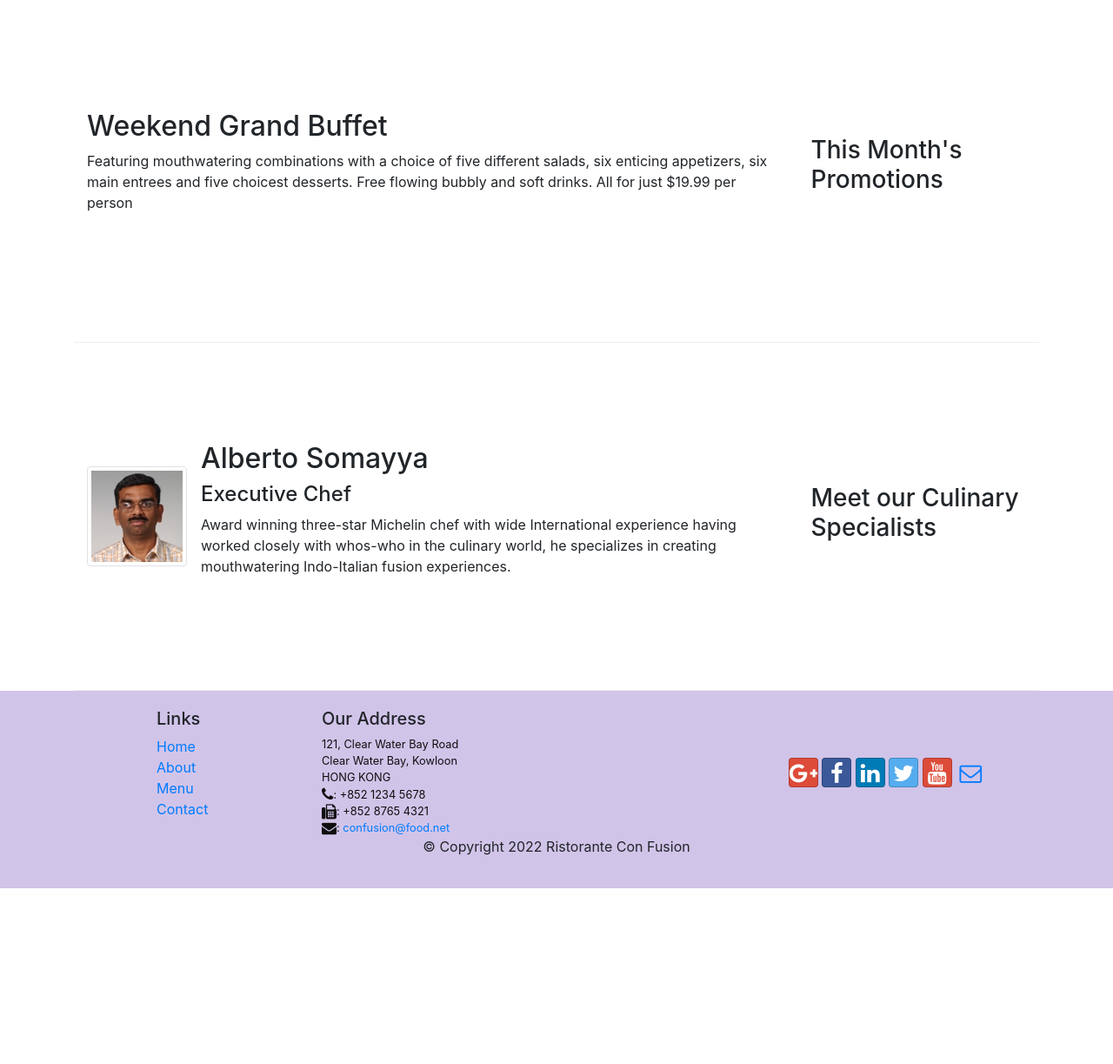
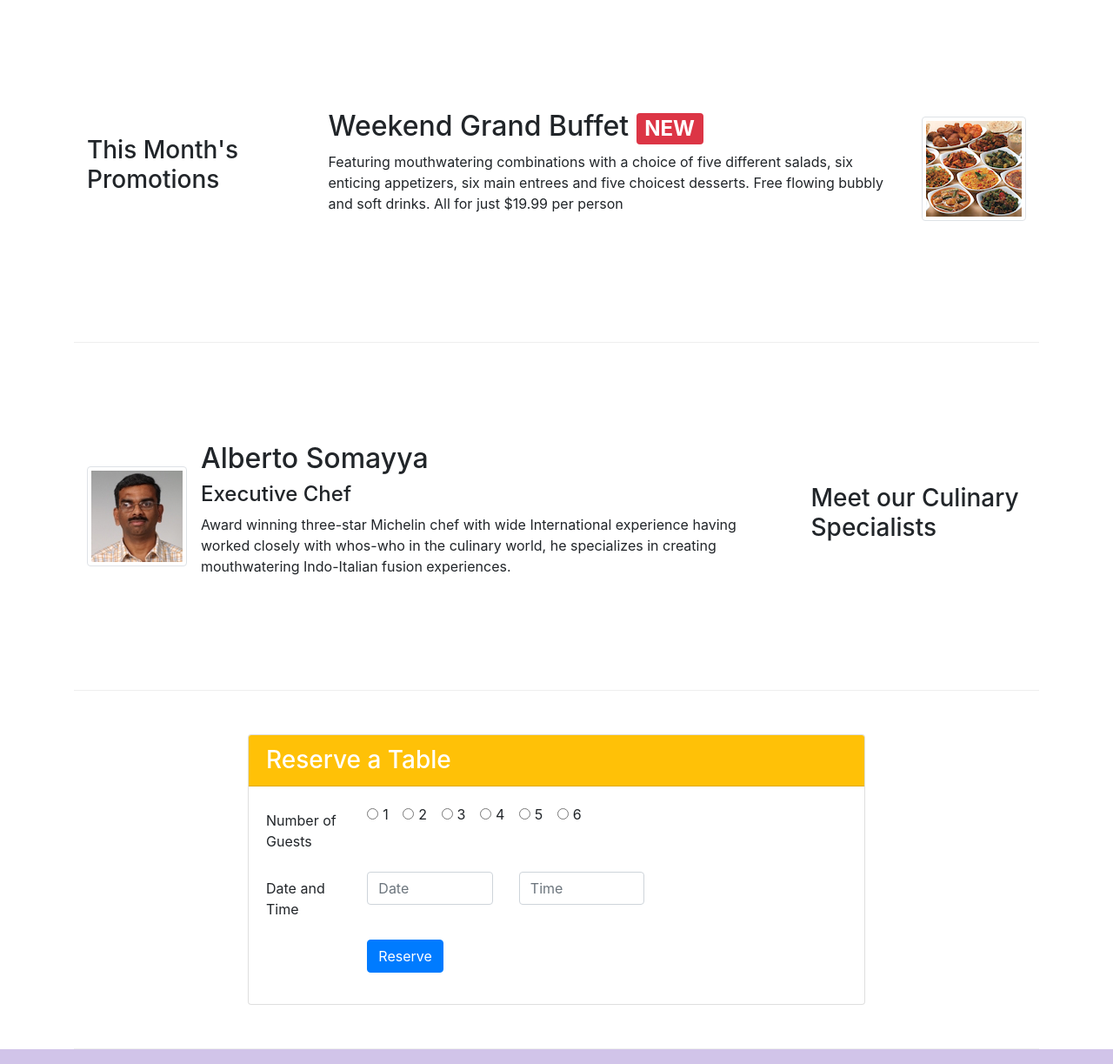
Before and after one commit to JessPergentino/confusion-bootstrapt, a website: page index.html in a window 1280 px wide. Shown: the part 740-1963 px from the top of the page at 87% size. Before the commit the page ends 1761 px from the top, so only its background shows below. Drawn offline with nearby package versions, Linux system fonts and the light colour scheme.

Commit message:
Assignment 2: Bootstrap CSS Components

```diff
--- a/index.html
+++ b/index.html
@@ -78,8 +78,11 @@
               your culinary senses!
             </p>
           </div>
-          <div class="col-12 col-sm align-self-center">
+          <div class="col-12 col-sm-3 align-self-center">
             <img src="img/logo.png" class="img-fluid" />
+          </div>
+          <div class="col-12 col-sm-3 align-self-center">
+            <a href="#reserve"><button type="button" class="btn btn-warning btn-sm btn-block">Reserve Table</button></a>
           </div>
         </div>
       </div>
@@ -100,7 +103,7 @@
             <div class="media-body">
               <h2 class="mt-0">
                 Uthappizza <span class="badge badge-danger">HOT</span
-                ><span class="badge badge-pill badge-secondary">$4.99</span>
+                > <span class="badge badge-pill badge-secondary">$4.99</span>
               </h2>
               <p class="d-none d-sm-block">
                 A unique combination of Indian Uthappam (pancake) and Italian
@@ -113,17 +116,26 @@
       </div>
 
       <div class="row row-content align-items-center">
-        <div class="col-12 col-sm-4 order-sm-last col-md-3">
+        <div class="col-12 col-sm-4 col-md-3">
           <h3>This Month's Promotions</h3>
         </div>
-        <div class="col col-sm order-sm-first col-md">
-          <h2>Weekend Grand Buffet</h2>
+        <div class="col col-sm col-md">
+          <div class="media">
+            <div class="media-body">
+              <h2 class="mt-0">Weekend Grand Buffet <span class="badge badge-danger">NEW</span></h2>
               <p class="d-none d-sm-block">
                 Featuring mouthwatering combinations with a choice of five different
                 salads, six enticing appetizers, six main entrees and five choicest
                 desserts. Free flowing bubbly and soft drinks. All for just $19.99
                 per person
               </p>
+            </div>
+            <img
+              class="d-flex ml-3 img-thumbnail align-self-center"
+              src="img/buffet.png"
+              alt="Buffet"
+            />
+          </div>
         </div>
       </div>
 
@@ -147,6 +159,78 @@
                 world, he specializes in creating mouthwatering Indo-Italian
                 fusion experiences.
               </p>
+            </div>
+          </div>
+        </div>
+      </div>
+
+      <div class="row row-content align-items-center">
+        <div class="col-12 col-sm-8 offset-sm-2">
+          <div class="card">
+            <h3 class="card-header bg-warning text-white">Reserve a Table</h3>
+            <div class="card-body">
+              <form id="reserve">
+                <div class="form-group row">
+                  <label for="guests" class="col-md-2 col-form-label"
+                    >Number of Guests</label
+                  >
+                  <div class="col-12 col-md-10">
+                    <div class="form-check form-check-inline">
+                      <input class="form-check-input" type="radio" name="inlineRadioOptions" id="inlineRadio1" value="option1">
+                      <label class="form-check-label" for="inlineRadio1">1</label>
+                    </div>
+                    <div class="form-check form-check-inline">
+                      <input class="form-check-input" type="radio" name="inlineRadioOptions" id="inlineRadio2" value="option2">
+                      <label class="form-check-label" for="inlineRadio2">2</label>
+                    </div>
+                    <div class="form-check form-check-inline">
+                      <input class="form-check-input" type="radio" name="inlineRadioOptions" id="inlineRadio3" value="option3">
+                      <label class="form-check-label" for="inlineRadio3">3</label>
+                    </div>
+                    <div class="form-check form-check-inline">
+                      <input class="form-check-input" type="radio" name="inlineRadioOptions" id="inlineRadio4" value="option4">
+                      <label class="form-check-label" for="inlineRadio4">4</label>
+                    </div>
+                    <div class="form-check form-check-inline">
+                      <input class="form-check-input" type="radio" name="inlineRadioOptions" id="inlineRadio5" value="option5">
+                      <label class="form-check-label" for="inlineRadio5">5</label>
+                    </div>
+                    <div class="form-check form-check-inline">
+                      <input class="form-check-input" type="radio" name="inlineRadioOptions" id="inlineRadio6" value="option6">
+                      <label class="form-check-label" for="inlineRadio6">6</label>
+                    </div>
+                  </div>
+                </div>
+                <div class="form-group row">
+                  <label for="date" class="col-12 col-md-2 col-form-label"
+                    >Date and Time</label
+                  >
+                  <div class="col-12 col-md-3">
+                    <input
+                      type="datetime"
+                      class="form-control"
+                      id="date"
+                      name="date"
+                      placeholder="Date"
+                    />
+                  </div>
+                  <div class="col-12 col-md-3">
+                    <input
+                      type="datetime"
+                      class="form-control"
+                      id="time"
+                      name="time"
+                      placeholder="Time"
+                    />
+                  </div>
+                </div>
+                <div class="form-group row">
+                  <div class="offset-md-2 col-md-10">
+                    <button type="submit" class="btn btn-primary">
+                      Reserve
+                    </button>
+                  </div>
+                </div>
             </div>
           </div>
         </div>
```
Lines whose indentation alone changed are shown as unchanged.
